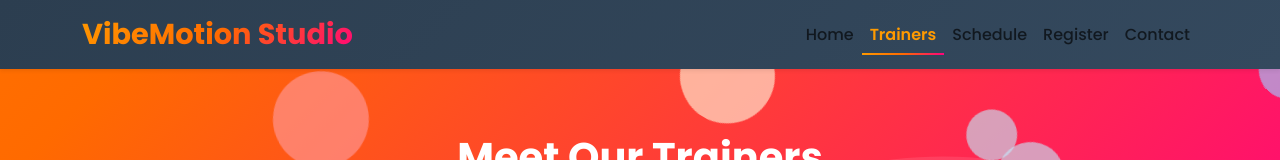
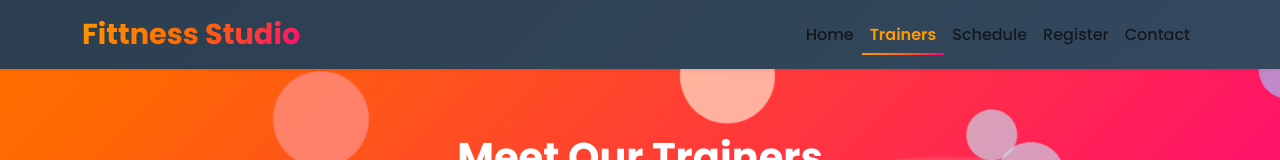
Before and after one commit to gkfitness/Fitness-Studio, a plain HTML site: page trainers.html in a window 1280 px wide. Shown: the top 160 px of the page. Drawn offline with nearby package versions, Linux system fonts and the light colour scheme.

Commit message:
Update trainers.html

```diff
--- a/trainers.html
+++ b/trainers.html
@@ -354,7 +354,7 @@
   <nav class="navbar navbar-expand-lg navbar-light shadow-sm sticky-top">
     <div class="container">
       <a class="navbar-brand" href="index.html">
-       VibeMotion Studio
+      Fittness Studio
       </a>
       <button class="navbar-toggler" type="button" data-bs-toggle="collapse" data-bs-target="#mainNav">
         <span class="navbar-toggler-icon"></span>
@@ -530,4 +530,5 @@
     document.getElementById('year').textContent = new Date().getFullYear();
   </script>
 </body>
+
 </html>
```
